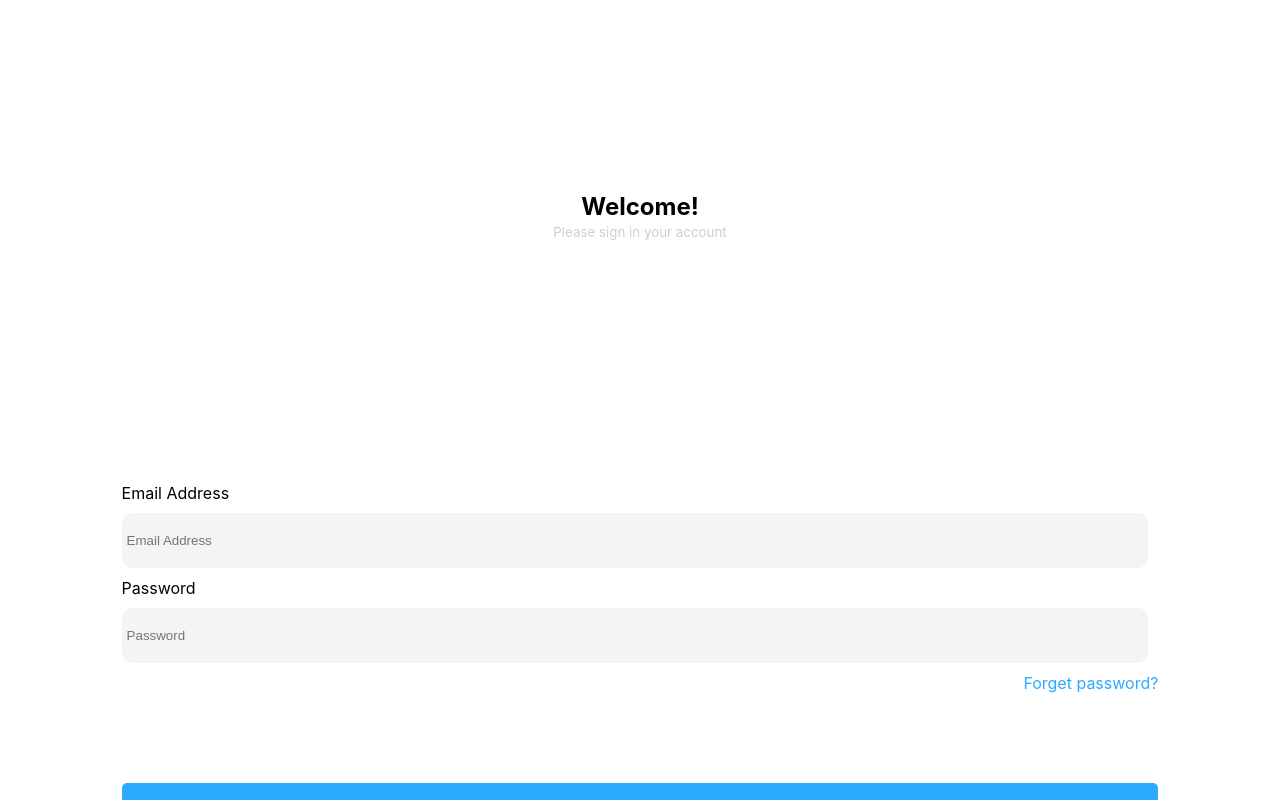
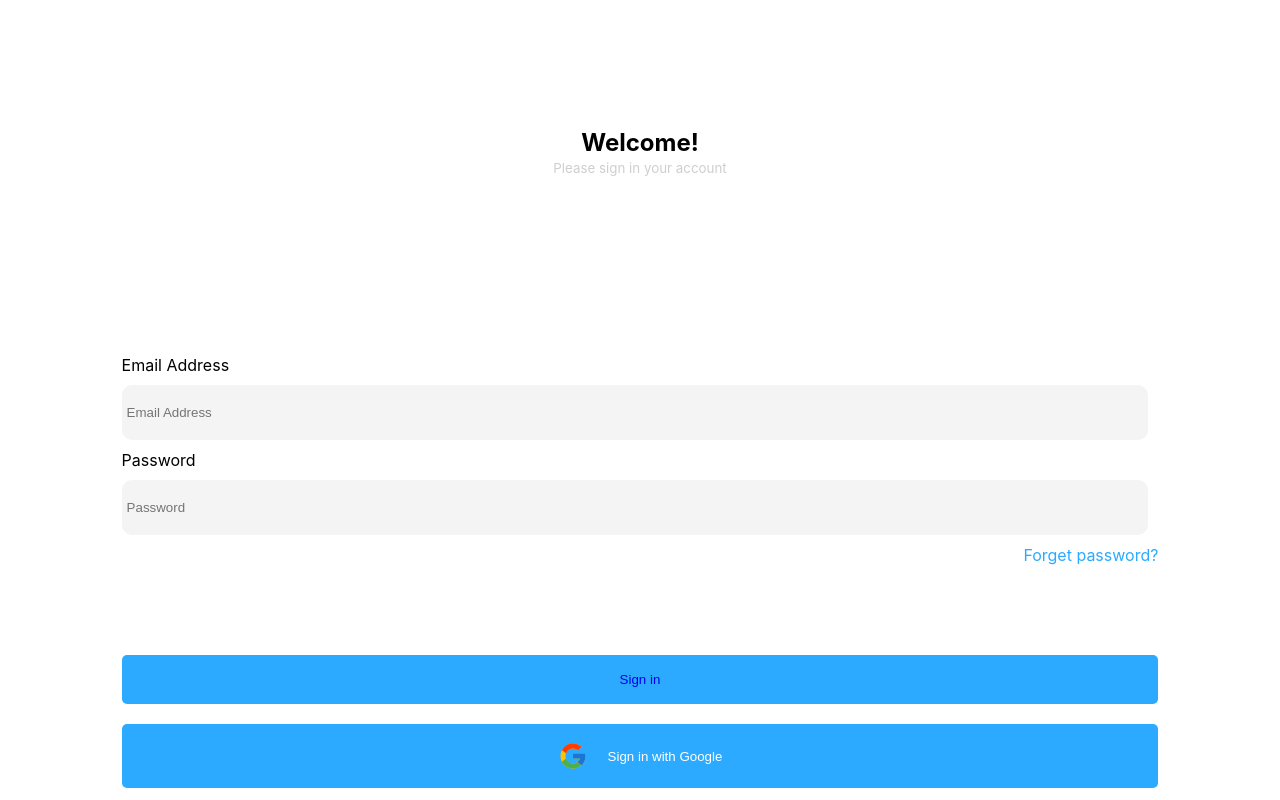
Before and after one commit to ge-nome/friends-frontend, a React (Create React App) app in the folder frontend/: page /signin in a window 1280 px wide. Shown: the top 800 px of the page. Built offline with nearby package versions, Linux system fonts and the light colour scheme.

Commit message:
css issues

```diff
--- a/frontend/src/App.css
+++ b/frontend/src/App.css
@@ -16,7 +16,7 @@ a {
   color: #cecece;
 }
 .login-header {
-  margin: 15%;
+  margin: 10%;
   text-align: center;
 }
 .input-sec-holder {
--- a/frontend/src/pages/Auth/Login.js
+++ b/frontend/src/pages/Auth/Login.js
@@ -32,7 +32,7 @@ function Login() {
             <div className="button-sec-holder">
                 {//<CommonBtn onChangeClick={loginFun} label="Sign in" />
                 }
-                <button className="enter-btn" ><Link to="/feeds" className="footer-link">Sign in</Link></button>
+                <button className="enter-btn" ><Link to="/feeds" className="">Sign in</Link></button>
                 <button className="enter-btn" ><FcGoogle size={30}/><div style={{margin:10}} /> Sign in with Google</button>
             </div>
 
--- a/frontend/src/pages/Auth/Register.js
+++ b/frontend/src/pages/Auth/Register.js
@@ -35,7 +35,7 @@ function Register() {
             <div className="button-sec-holder">
                 {//<CommonBtn onChangeClick={loginFun} label="Sign up" />
                 }
-                <button className="enter-btn" ><Link to="/signin" className="footer-link">Sign up</Link></button>
+                <button className="enter-btn" ><Link to="/signin" className="">Sign up</Link></button>
             </div>
 
             <div className="login-footer">
```
